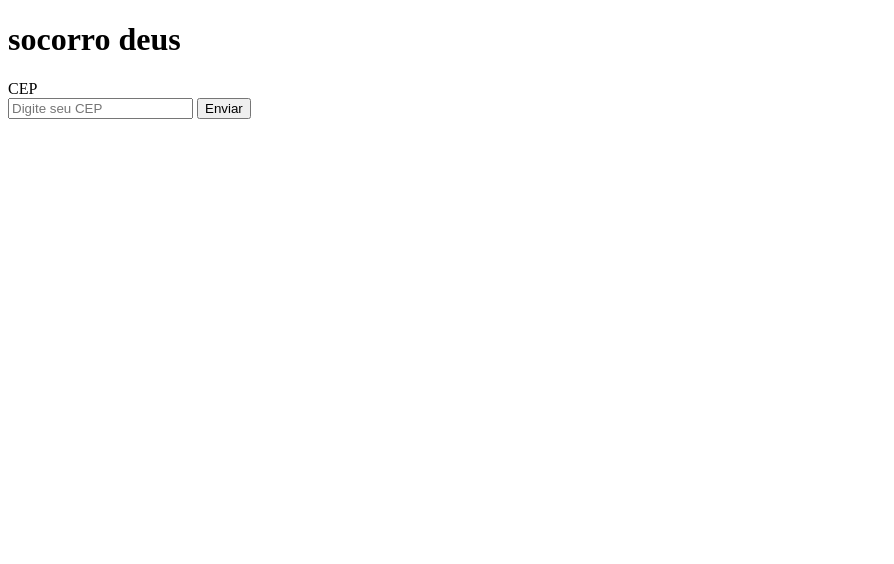
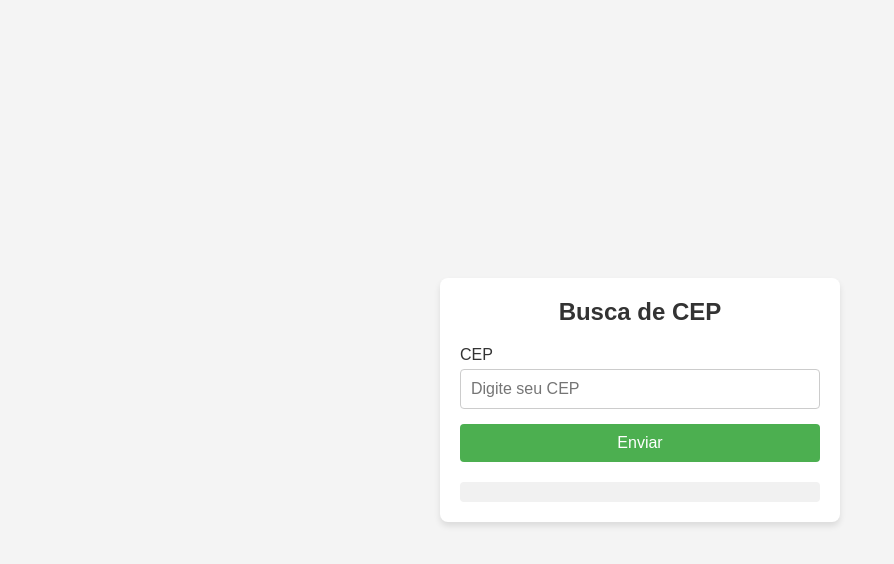
Before and after one commit to snowborges/projetoCEP, a plain HTML site: page cepSITE.html in a window 1280 px wide. Shown: the whole page, without its empty margins (0-894 px from the left). Drawn offline with Linux system fonts and the light colour scheme.

Commit message:
alterando layout do site

```diff
--- a/cepSITE.html
+++ b/cepSITE.html
@@ -1,24 +1,25 @@
 <!DOCTYPE html>
-<html lang="en">
+<html lang="pt-BR">
 <head>
     <meta charset="UTF-8">
     <meta name="viewport" content="width=device-width, initial-scale=1.0">
-    <title>BUSCAR DE CEP</title>
+    <title>BUSCA DE CEP</title>
     <link rel="stylesheet" href="style.css">
 </head>
-    <h1>socorro deus</h1>
-    <form>
-        <label>CEP</label>
-        <input type="text" id="cep" placeholder="Digite seu CEP" minlength="8" maxlength="11">
-        </textarea>
-        <button type="submit">Enviar</button>
-    </form>
+<body>
+    <div class="container">
+        <h1>Busca de CEP</h1>
+        <form>
+            <label for="cep">CEP</label>
+            <input type="text" id="cep" placeholder="Digite seu CEP" minlength="8" maxlength="11">
+            <button type="submit">Enviar</button>
+        </form>
 
-    <div id="resultado">
-        <!-- aparece resultado da busca -->
+        <div id="resultado">
+            <!-- Resultado da busca será exibido aqui -->
+        </div>
     </div>
+
     <script src="cep.js"></script>
-
-<body>
 </body>
 </html>
--- a/style.css
+++ b/style.css
@@ -1,9 +1,74 @@
-label, textarea {
-  display: block;
+/* Resetando margens e preenchimentos */
+* {
+  margin: 0;
+  padding: 0;
+  box-sizing: border-box;
 }
 
-textarea {
-  margin: 15px 0;
-  width: 250px;
-  height: 20px
+body {
+  font-family: Arial, sans-serif;
+  background-color: #f4f4f4;
+  display: flex;
+  justify-content: center;
+  align-items: center;
+  min-height: 100vh;
 }
+
+.container {
+  background-color: white;
+  padding: 20px;
+  border-radius: 8px;
+  box-shadow: 0 4px 6px rgba(0, 0, 0, 0.1);
+  width: 100%;
+  max-width: 400px;
+}
+
+h1 {
+  text-align: center;
+  margin-bottom: 20px;
+  font-size: 24px;
+  color: #333;
+}
+
+form {
+  display: flex;
+  flex-direction: column;
+}
+
+label {
+  font-size: 16px;
+  margin-bottom: 5px;
+  color: #333;
+}
+
+input[type="text"] {
+  padding: 10px;
+  font-size: 16px;
+  margin-bottom: 15px;
+  border: 1px solid #ccc;
+  border-radius: 4px;
+}
+
+button {
+  padding: 10px;
+  font-size: 16px;
+  color: white;
+  background-color: #4CAF50;
+  border: none;
+  border-radius: 4px;
+  cursor: pointer;
+  transition: background-color 0.3s;
+}
+
+button:hover {
+  background-color: #45a049;
+}
+
+#resultado {
+  margin-top: 20px;
+  padding: 10px;
+  background-color: #f1f1f1;
+  border-radius: 4px;
+  text-align: center;
+  color: #333;
+}
```
